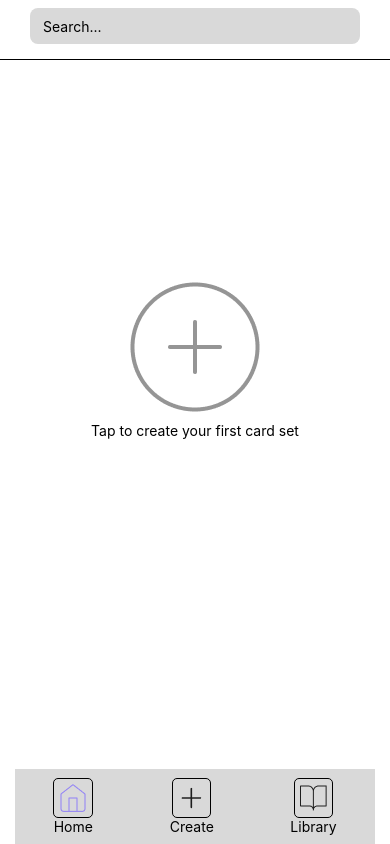
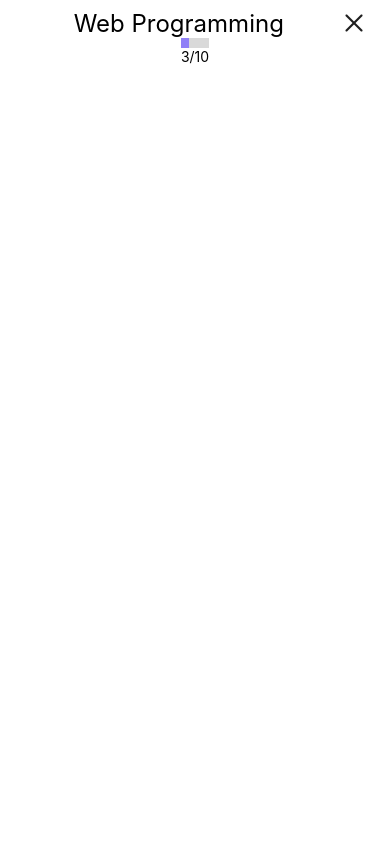
Before and after one commit to trungvt138/flip_it, a React Native app: screen / in a window 390 px wide. Built offline with nearby package versions, Linux system fonts and the light colour scheme.

Commit message:
implementing Practice screen

```diff
--- a/App.js
+++ b/App.js
@@ -3,10 +3,11 @@ import { StyleSheet, Text, View } from 'react-native';
 import Homepage from './src/screens/Homepage';
 import CreateSet from './src/screens/CreateSet';
 import Practice from './src/screens/Practice';
+import Library from './src/screens/Library';
 
 export default function App() {
   return (
-    <Homepage />
+    <Practice />
   )
 }
 
--- a/package.json
+++ b/package.json
@@ -9,6 +9,7 @@
     "web": "expo start --web"
   },
   "dependencies": {
+    "@expo/ngrok": "^4.1.3",
     "expo": "~54.0.33",
     "expo-status-bar": "~3.0.9",
     "react": "19.1.0",
--- a/src/components/ProgressBar.js
+++ b/src/components/ProgressBar.js
@@ -2,9 +2,11 @@ import { StyleSheet, Text, View } from "react-native";
 
 export default function ProgressBar() {
     return (
-        <View style={styles.progressBar}>
-            <View style={{flex: 3, backgroundColor: '#9080F7', alignSelf: 'stretch'}}></View>
-            <View style={{flex: 7, backgroundColor: '#D9D9D9', alignSelf: 'stretch'}}></View>
+        <View style={{flex: 1}}>
+            <View style={styles.progressBar}>
+                <View style={{ flex: 3, backgroundColor: '#9080F7'}}></View>
+                <View style={{ flex: 7, backgroundColor: '#D9D9D9'}}></View>
+            </View>
             <Text>3/10</Text>
         </View>
     )
@@ -12,6 +14,8 @@ export default function ProgressBar() {
 
 const styles = StyleSheet.create({
     progressBar: {
-        flexDirection: 'row'
+        height: 10,
+        flexDirection: 'row',
+
     }
 })
--- a/src/screens/Practice.js
+++ b/src/screens/Practice.js
@@ -11,8 +11,8 @@ export default function Practice() {
             <TouchableOpacity style={styles.closeButton}>
               <Image source={require("../../assets/X.png")} />
             </TouchableOpacity>
-            <ProgressBar />
         </View>
+        <ProgressBar />
       </SafeAreaView>
     </SafeAreaProvider>
   );
```
Also changed, not shown: .claude/settings.local.json (deleted), 1 other file (tests, documents, lock files or other folders).
